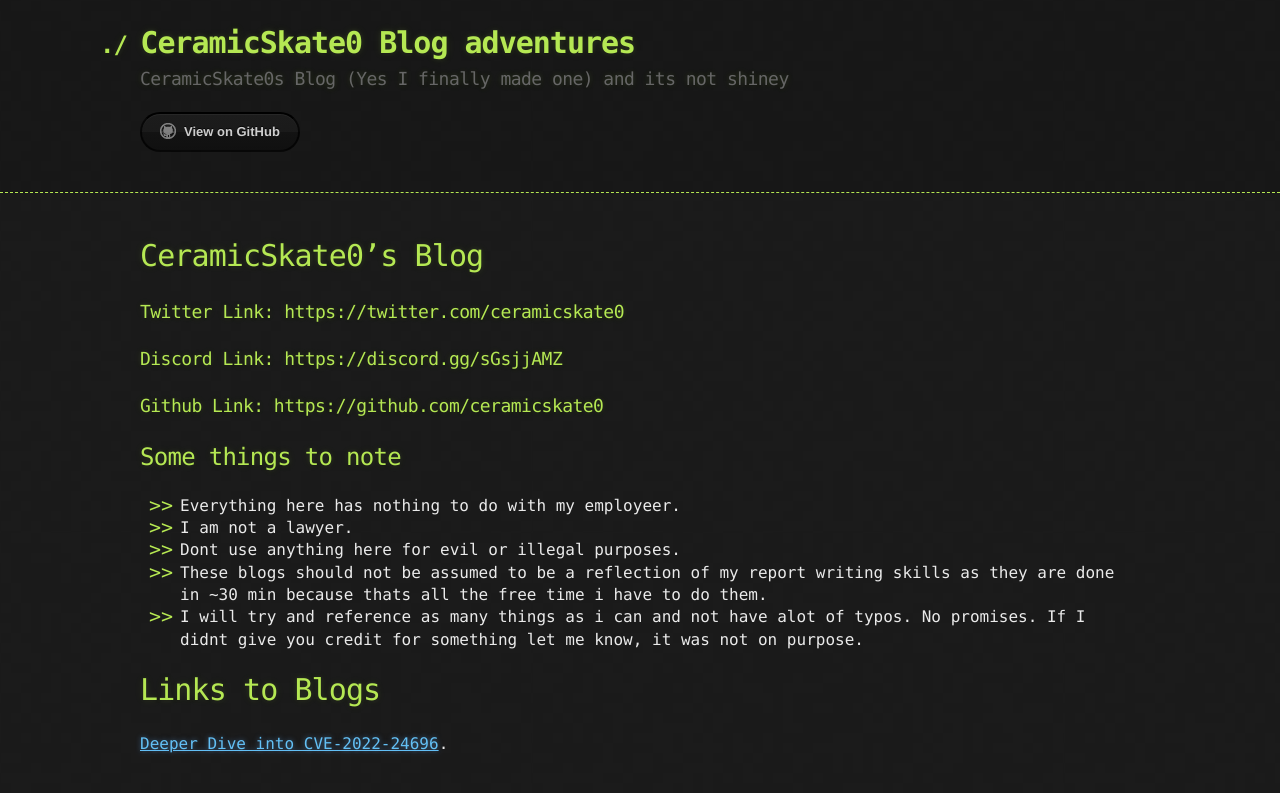
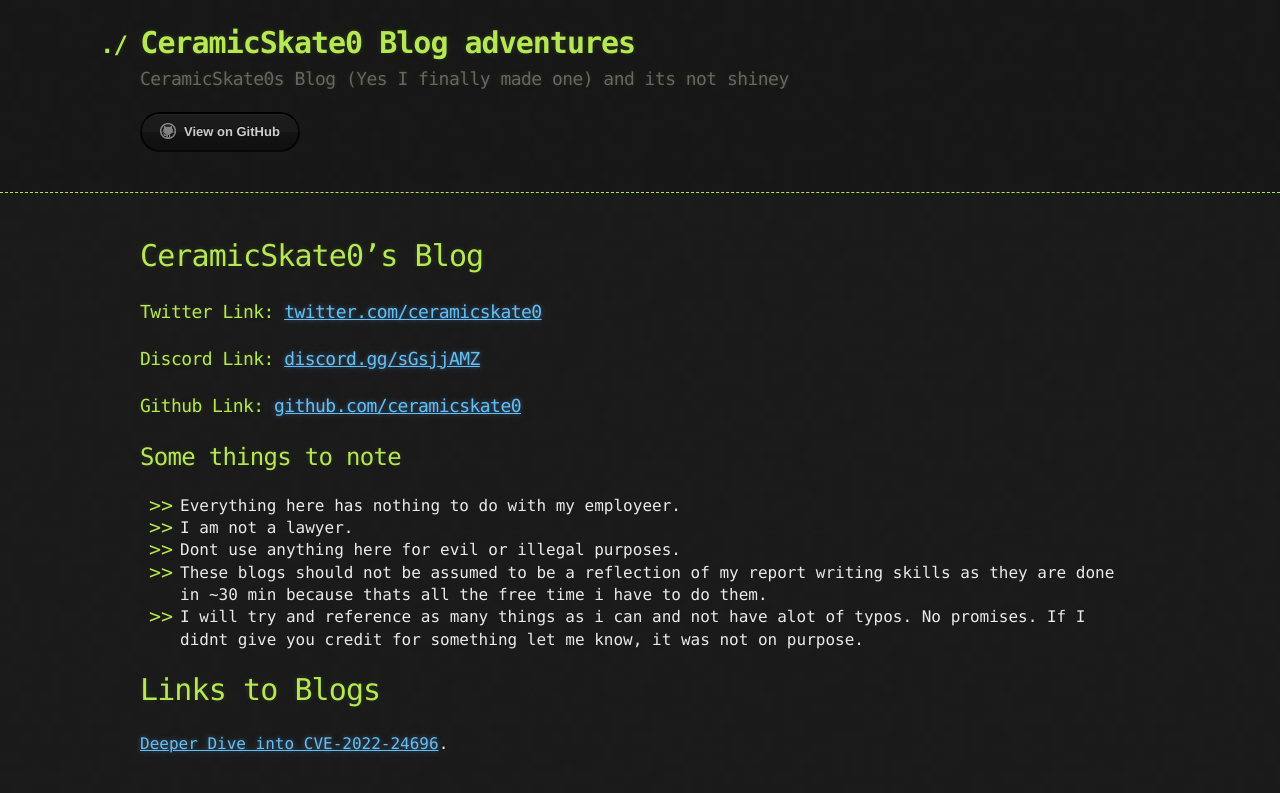
Before and after one commit to ceramicskate0/ceramicskate0.github.io, a Jekyll site: the page built from index.md, in a window 1280 px wide. Shown: the top 793 px of the page. Built offline with Jekyll 4.4.1, drawn with Linux system fonts in a browser that asks for light colours; our own code applies the rules of GitHub Pages for plain Markdown files; part of the change alters nothing that is shown.

Commit message:
Update index.md

```diff
--- a/index.md
+++ b/index.md
@@ -3,9 +3,9 @@ layout: default
 ---
 # CeramicSkate0's Blog
 
-### Twitter Link: https://twitter.com/ceramicskate0
-### Discord Link: https://discord.gg/sGsjjAMZ
-### Github Link: https://github.com/ceramicskate0
+### Twitter Link: [twitter.com/ceramicskate0](https://twitter.com/ceramicskate0)
+### Discord Link: [discord.gg/sGsjjAMZ](https://discord.gg/sGsjjAMZ)
+### Github Link: [github.com/ceramicskate0](https://github.com/ceramicskate0)
 
 ## Some things to note
   - Everything here has nothing to do with my employeer.
```
